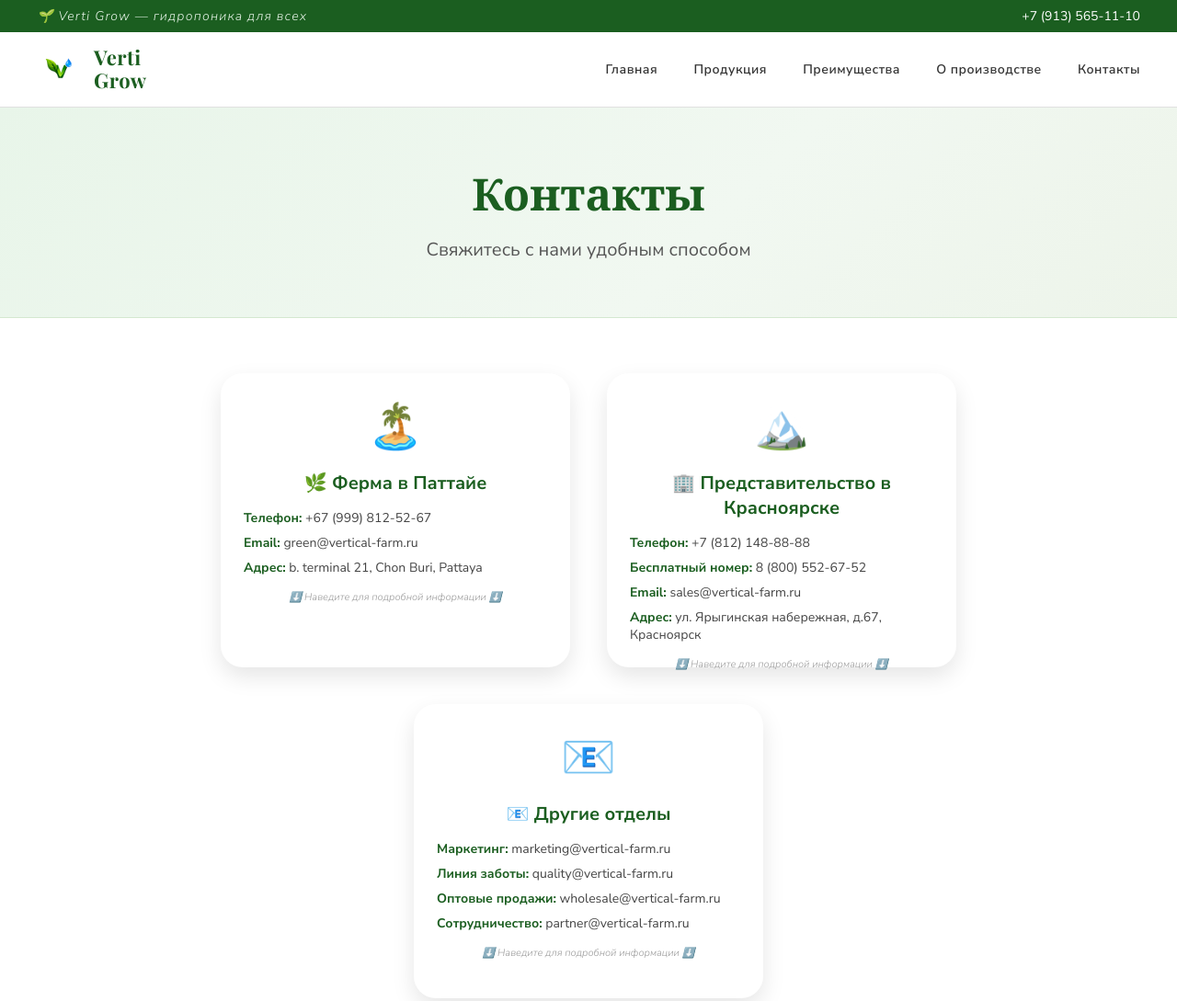
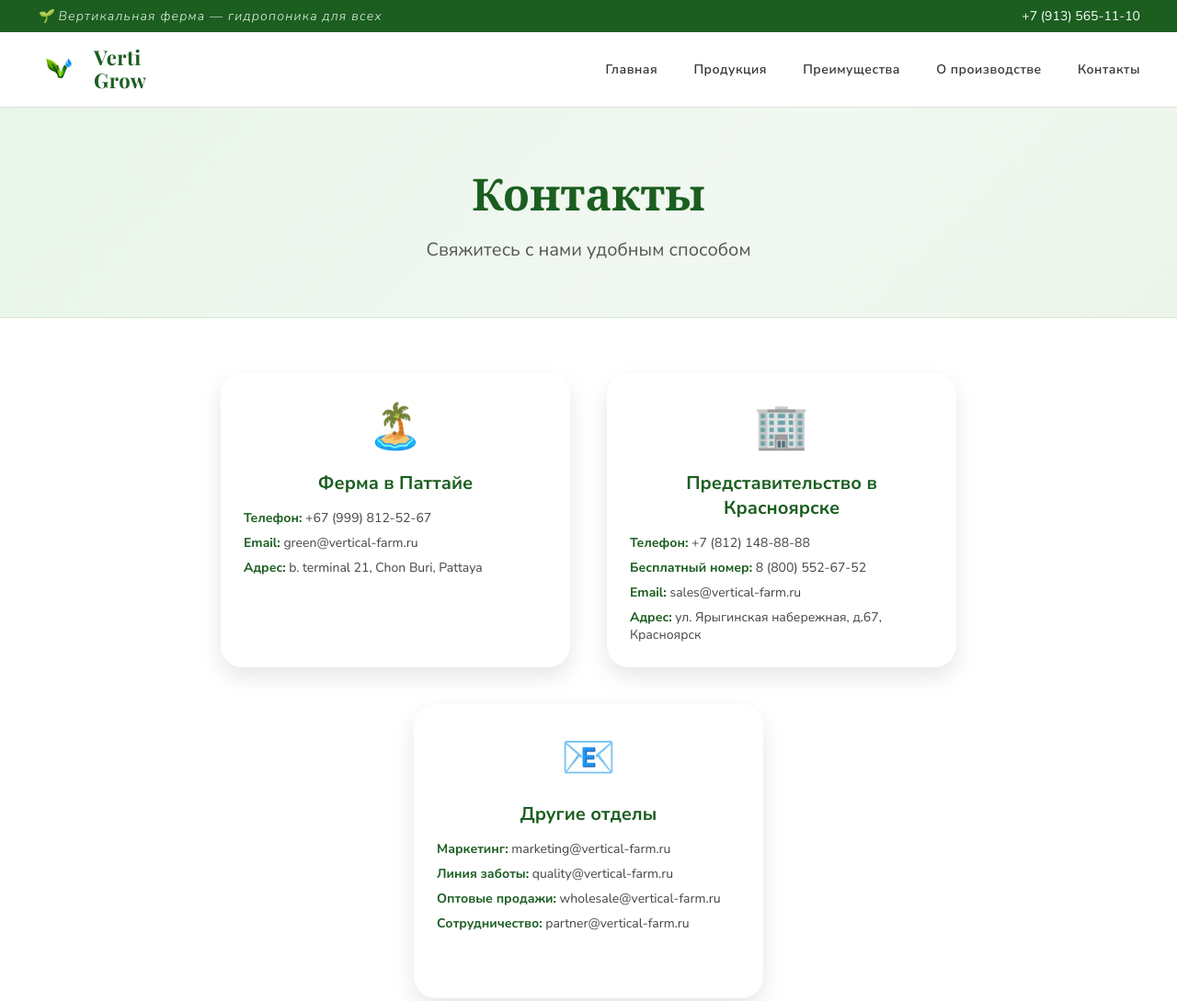
Before and after one commit to bobalfg/VertiGrow, a plain HTML site: page hydrofarm2/contacts.html in a window 1280 px wide. Shown: the top 1089 px of the page at 92% size. Drawn offline with nearby package versions, Linux system fonts and the light colour scheme.

Commit message:
Add files via upload

```diff
--- a/hydrofarm2/contacts.html
+++ b/hydrofarm2/contacts.html
@@ -13,7 +13,7 @@
 <!-- ВЕРХНЯЯ ПЛАНКА -->
 <div id="topBar">
     <div id="topBarContainer">
-        <span id="topBarText">🌱 Verti Grow — гидропоника для всех</span>
+        <span id="topBarText">🌱 Вертикальная ферма — гидропоника для всех</span>
         <span id="topBarPhone">+7 (913) 565-11-10</span>
     </div>
 </div>
@@ -52,11 +52,11 @@
         <div class="contactInteractiveCard reveal reveal-delay-1">
             <div class="contactCardFront">
                 <div class="contactIcon">🏝️</div>
-                <h3>🌿 Ферма в Паттайе</h3>
+                <h3>Ферма в Паттайе</h3>
                 <p><strong>Телефон:</strong> +67 (999) 812-52-67</p>
                 <p><strong>Email:</strong> green@vertical-farm.ru</p>
                 <p><strong>Адрес:</strong> b. terminal 21, Chon Buri, Pattaya</p>
-                <div class="hoverHint">⬇️ Наведите для подробной информации ⬇️</div>
+
             </div>
             <div class="contactCardHover">
                 <h3>📋 Подробнее о ферме</h3>
@@ -71,13 +71,13 @@
 
         <div class="contactInteractiveCard reveal reveal-delay-2">
             <div class="contactCardFront">
-                <div class="contactIcon">🏔️</div>
-                <h3>🏢 Представительство в Красноярске</h3>
+                <div class="contactIcon">🏢</div>
+                <h3>Представительство в Красноярске</h3>
                 <p><strong>Телефон:</strong> +7 (812) 148-88-88</p>
                 <p><strong>Бесплатный номер:</strong> 8 (800) 552-67-52</p>
                 <p><strong>Email:</strong> sales@vertical-farm.ru</p>
                 <p><strong>Адрес:</strong> ул. Ярыгинская набережная, д.67, Красноярск</p>
-                <div class="hoverHint">⬇️ Наведите для подробной информации ⬇️</div>
+
             </div>
             <div class="contactCardHover">
                 <h3>📋 Подробнее о представительстве</h3>
@@ -93,12 +93,12 @@
         <div class="contactInteractiveCard reveal reveal-delay-3">
             <div class="contactCardFront">
                 <div class="contactIcon">📧</div>
-                <h3>📧 Другие отделы</h3>
+                <h3>Другие отделы</h3>
                 <p><strong>Маркетинг:</strong> marketing@vertical-farm.ru</p>
                 <p><strong>Линия заботы:</strong> quality@vertical-farm.ru</p>
                 <p><strong>Оптовые продажи:</strong> wholesale@vertical-farm.ru</p>
                 <p><strong>Сотрудничество:</strong> partner@vertical-farm.ru</p>
-                <div class="hoverHint">⬇️ Наведите для подробной информации ⬇️</div>
+
             </div>
             <div class="contactCardHover">
                 <h3>📋 Режим работы отделов</h3>
```
